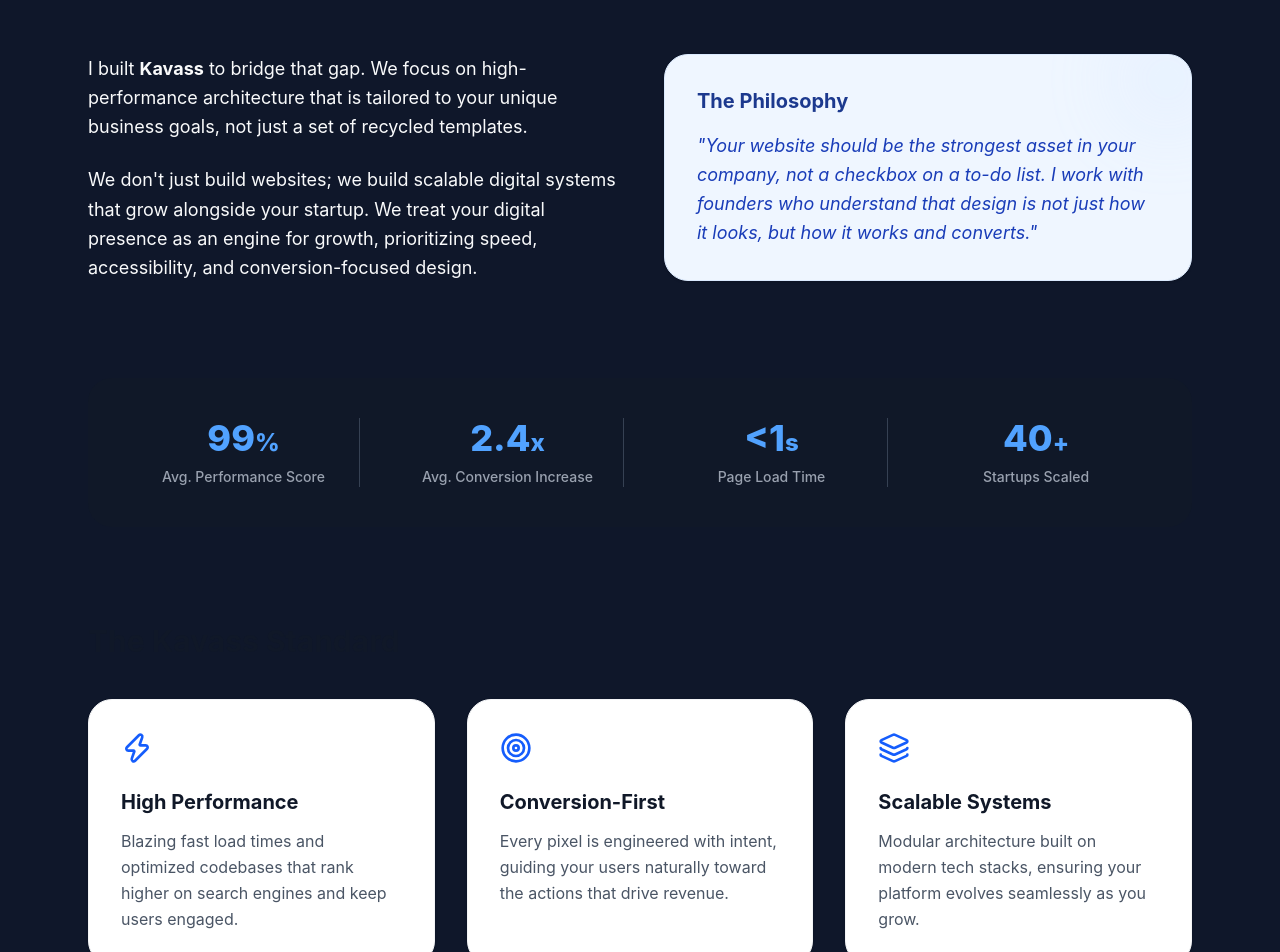
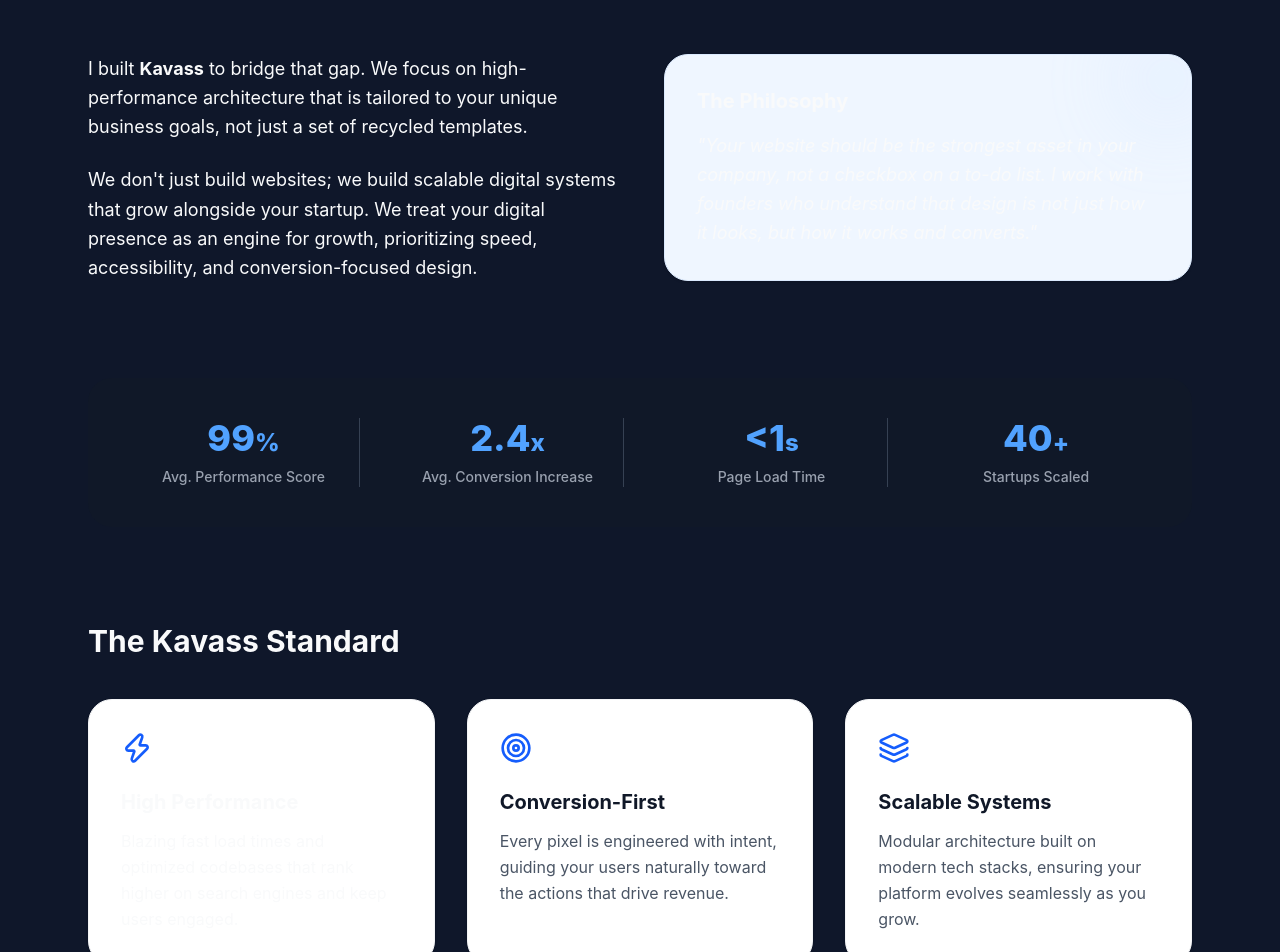
Before and after one commit to Yaseen-11111/kavass-app, a React (Vite) app: page /kavass-app/about in a window 1280 px wide. Shown: the part 340-1292 px from the top of the page. Built offline with nearby package versions, Linux system fonts and the light colour scheme.

Commit message:
fixing file paths for images and html preview

```diff
--- a/src/components/About.tsx
+++ b/src/components/About.tsx
@@ -101,10 +101,10 @@ export const About = () => {
 
                 <div className="bg-blue-50 dark:bg-blue-900/20 p-8 rounded-3xl border border-blue-100 dark:border-blue-800 shadow-sm relative overflow-hidden">
                     <div className="absolute -right-6 -top-6 w-24 h-24 bg-blue-200 dark:bg-blue-800 rounded-full opacity-20 blur-2xl"></div>
-                    <h3 className="text-xl font-bold text-blue-900 dark:text-blue-100 mb-4 relative z-10">
+                    <h3 className="text-xl font-bold text-text mb-4 relative z-10">
                         The Philosophy
                     </h3>
-                    <blockquote className="text-lg italic text-blue-800 dark:text-blue-200 relative z-10 leading-relaxed">
+                    <blockquote className="text-lg italic text-text relative z-10 leading-relaxed">
                         "Your website should be the strongest asset in your company,
                         not a checkbox on a to-do list. I work with founders who understand
                         that design is not just how it looks, but how it works and converts."
@@ -134,14 +134,14 @@ export const About = () => {
 
             {/* The Kavass Standard */}
             <div className="mb-24">
-                <h2 className="text-3xl font-bold text-gray-900 dark:text-white mb-10">
+                <h2 className="text-3xl font-bold text-text mb-10">
                     The Kavass Standard
                 </h2>
                 <div className="grid grid-cols-1 md:grid-cols-3 gap-8">
                     <div className="p-8 bg-white dark:bg-gray-800/50 rounded-3xl shadow-sm border border-gray-100 dark:border-gray-800">
                         <Zap className="w-8 h-8 text-blue-600 dark:text-blue-400 mb-6" />
-                        <h3 className="text-xl font-bold text-gray-900 dark:text-white mb-3">High Performance</h3>
-                        <p className="text-gray-600 dark:text-gray-400 leading-relaxed">
+                        <h3 className="text-xl font-bold text-text mb-3">High Performance</h3>
+                        <p className="text-text leading-relaxed">
                             Blazing fast load times and optimized codebases that rank higher on search engines and keep users engaged.
                         </p>
                     </div>
```
